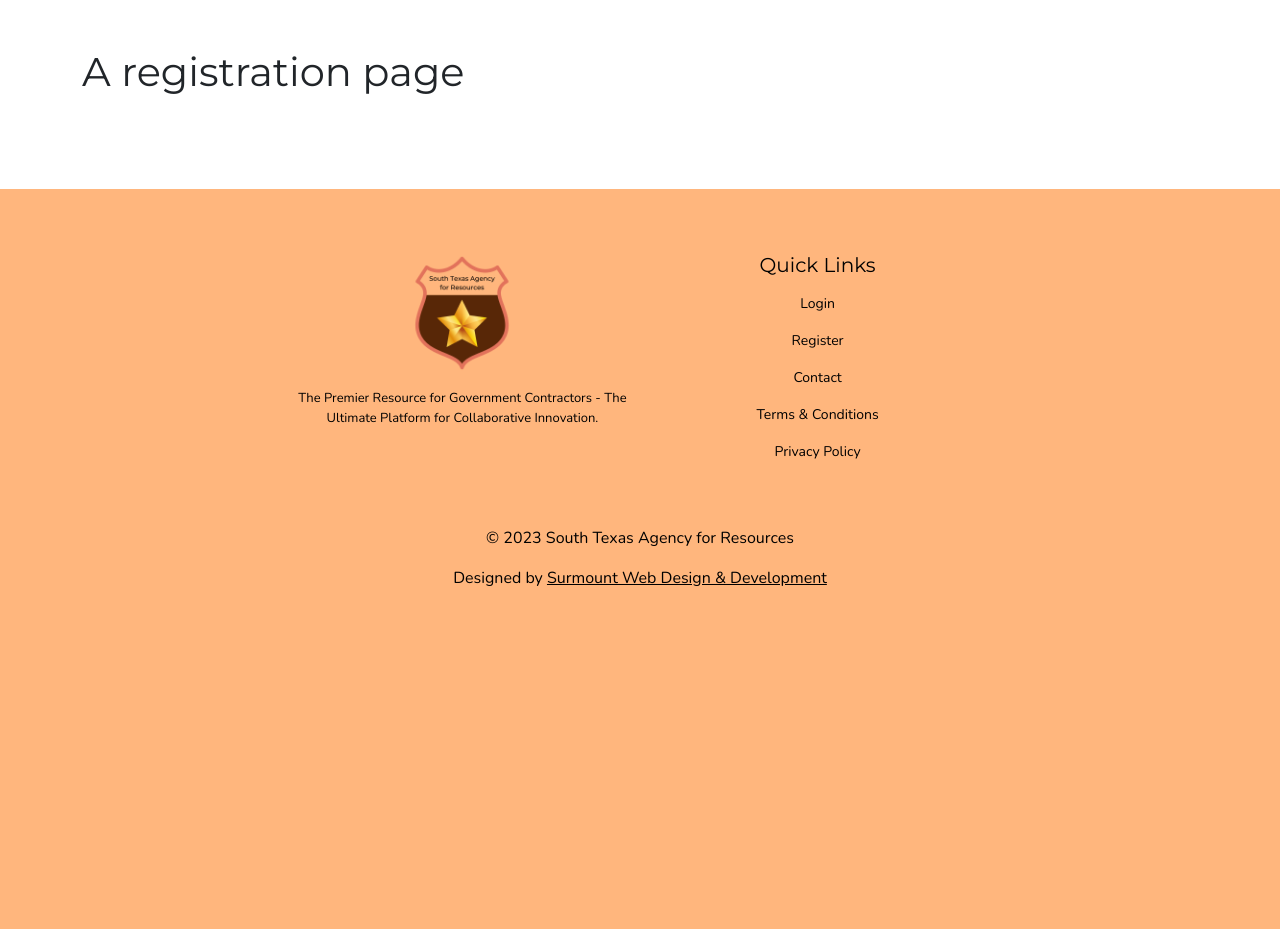
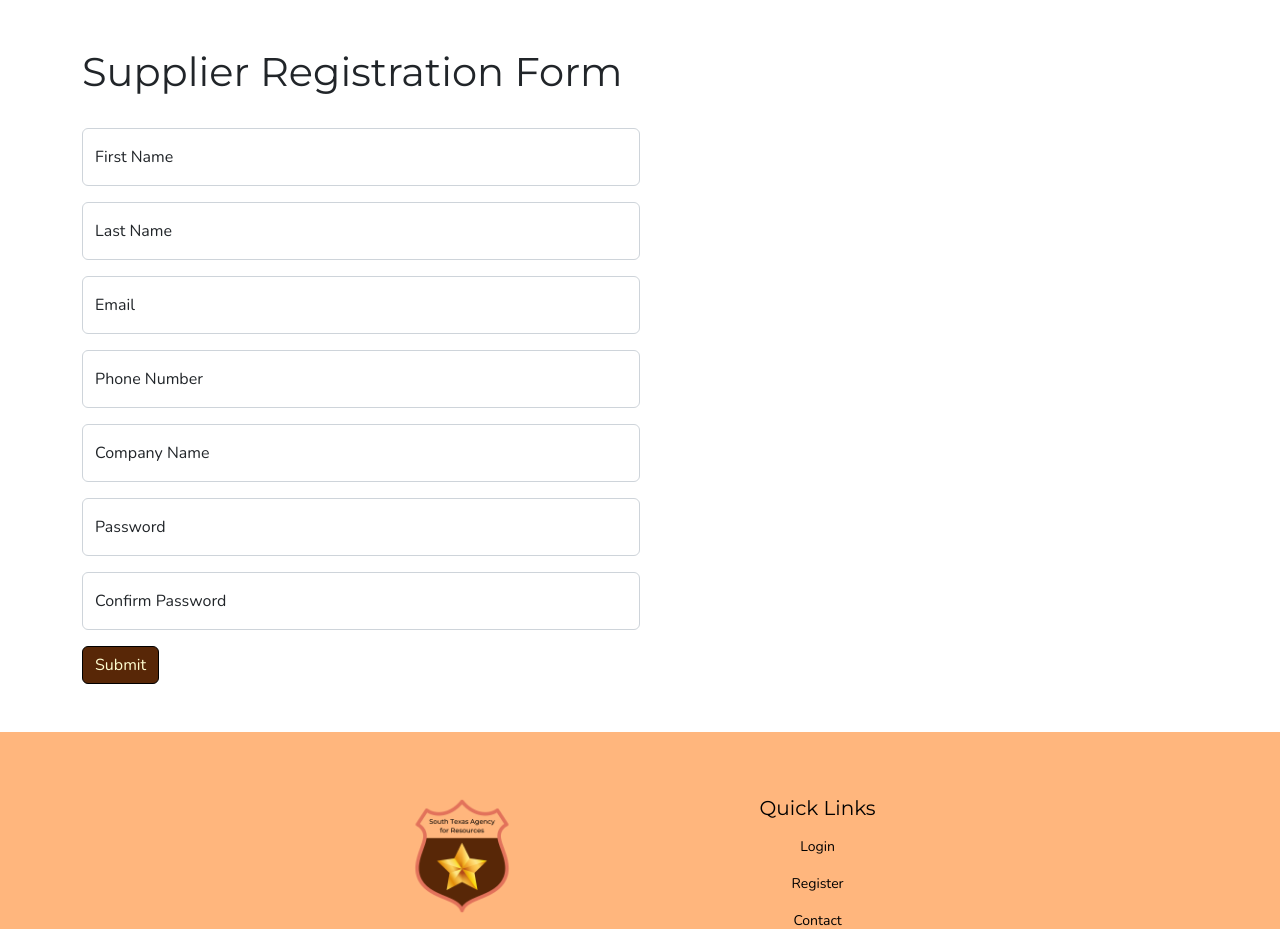
Before and after one commit to bharding216/star, a Python web app: template project/templates/registration.html in a window 1280 px wide. Shown: the part 146-1075 px from the top of the page. Before the commit the page ends 732 px from the top, so only its background shows below. Run offline with Jinja, Linux system fonts and the light colour scheme; the template is opened without the code that fills it, so the values that code supplies are empty; some libraries are stand-ins or nearby versions.

Commit message:
first push

```diff
--- a/project/static/css/main.css
+++ b/project/static/css/main.css
@@ -146,7 +146,7 @@ Mustard: #FFDB58
       width: 1200px;
     }
 
-    #user_requests_table {
+    #current_bids_table {
       width: 1000px;
     }
 
@@ -182,7 +182,7 @@ Mustard: #FFDB58
       width: 1200px;
     }
 
-    #user_requests_table {
+    #current_bids_table {
       width: 1000px;
     }
 
@@ -222,7 +222,7 @@ Mustard: #FFDB58
       width: 1200px;
     }
 
-    #user_requests_table {
+    #current_bids_table {
       width: 1000px;
     }
 
@@ -276,8 +276,8 @@ Mustard: #FFDB58
       width: 1200px;
     }
 
-    #user_requests_table {
-      width: 1200px;
+    #current_bids_table {
+      max-width: 100%;
     }
 
     .footer-row {
--- a/project/templates/registration.html
+++ b/project/templates/registration.html
@@ -1,6 +1,6 @@
-{% extends 'base.html' %}
+{% extends "base.html" %}
 
-{% block title %}South Texas Agency for Resources | Login{% endblock %}
+{% block title %}User Signup{% endblock %}
 
 {% block content %}
 
@@ -22,18 +22,66 @@
     {% endif %}
     {% endwith %}
 
-<div class="py-5">
-    <div class="container">
-        <div class="row mb-3">
-            <div class="col-12 align-items-center d-flex">
-                <div class="text-center">
-                    <h1>A registration page</h1>
+<div class="container my-5">
+    <h1>Supplier Registration Form</h1>
+
+    <br>
+
+    <form action="{{ url_for('views.registration') }}" method="POST">
+        <div class="form-floating mb-3 col-md-8 col-lg-6">
+            <input type="text" class="form-control" name="first_name"
+                placeholder="Name">
+            <label for="first_name">First Name</label>
         </div>
+
+        <div class="form-floating mb-3 col-md-8 col-lg-6">
+            <input type="text" class="form-control" name="last_name"
+                placeholder="Name">
+            <label for="last_name">Last Name</label>
         </div>
+
+        <div class="form-floating mb-3 col-md-8 col-lg-6">
+            <input type="email" class="form-control" id="email" name="email"
+                placeholder="Email">
+            <label for="email">Email</label>
         </div>
+
+        <div class="form-floating mb-3 col-md-8 col-lg-6">
+            <input type="tel" class="form-control" name="phone" id="phone"
+                placeholder="Phone Number" maxlength="12"/>
+            <label for="phone">Phone Number</label>
         </div>
+
+        <div class="form-floating mb-3 col-md-8 col-lg-6">
+            <input type="text" class="form-control" name="company_name"
+                placeholder="Company Name">
+            <label for="company_name">Company Name</label>
+        </div>
+
+        <div class="form-floating mb-3 col-md-8 col-lg-6">
+            <input type="text" class="form-control" name="password1"
+                placeholder="Password">
+            <label for="password1">Password</label>
+        </div>
+
+        <div class="form-floating mb-3 col-md-8 col-lg-6">
+            <input type="text" class="form-control" name="password2"
+                placeholder="Confirm Password">
+            <label for="password2">Confirm Password</label>
+        </div>
+
+        <button type="submit" class="btn btn-primary">Submit</button>
+    </form>
+
 </div>
 
 
 
+
+
+
+
+
+
+
 {% endblock %}
```
Also changed, not shown: project/templates/bid_details.html (added, +42 -0 lines), project/templates/contact.html (+47 -7 lines), project/templates/current_bids.html (+17 -12 lines), project/templates/login.html (+39 -7 lines), project/views.py (+14 -3 lines), project/static/favicon.ico (added). Lines whose indentation alone changed are shown as unchanged.
